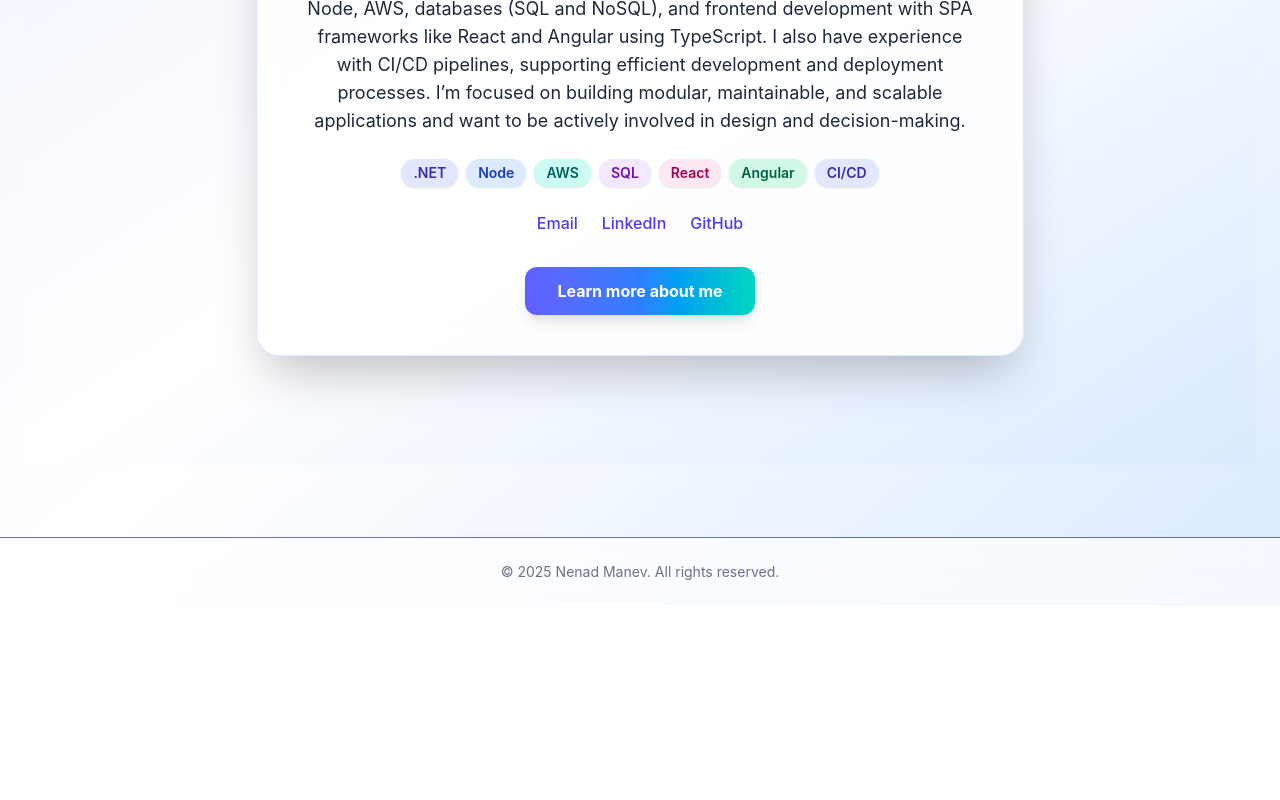
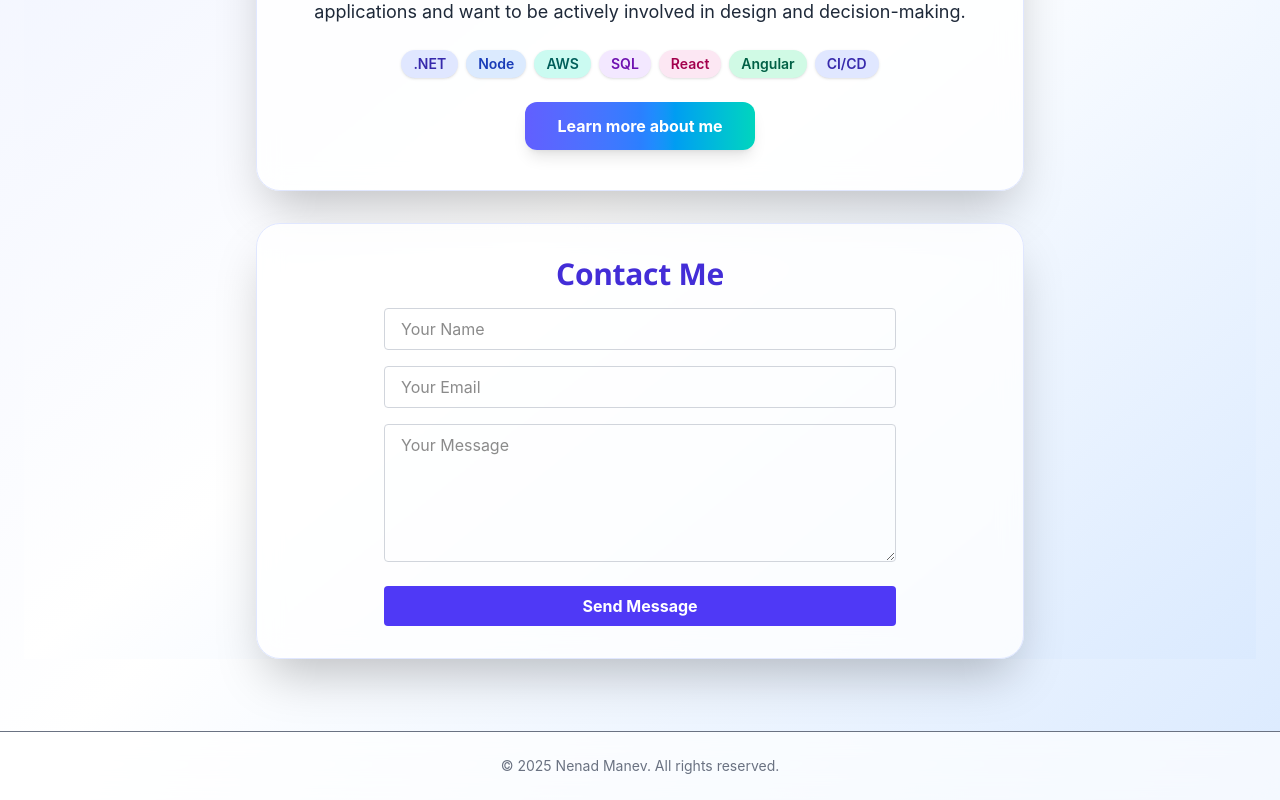
Before and after one commit to ManevN/portfolio-website, a Next.js app in the folder my-portfolio/: page / in a window 1280 px wide. Shown: the part 463-1263 px from the top of the page. Before the commit the page ends 1069 px from the top, so only its background shows below. Built offline with nearby package versions, Linux system fonts and the light colour scheme.

Commit message:
update contact informations

```diff
--- a/my-portfolio/src/app/about/page.tsx
+++ b/my-portfolio/src/app/about/page.tsx
@@ -17,6 +17,7 @@ export default function About() {
           {/* <li><strong>Mobile:</strong> {aboutMe.contact.mobile}</li> */}
           <li><strong>LinkedIn:</strong> <a href={`https://linkedin.com/in/${aboutMe.contact.linkedin}`} target="_blank" className="text-indigo-600 hover:underline" rel="noreferrer">{aboutMe.contact.linkedin}</a></li>
           <li><strong>GitHub:</strong> <a href={`https://github.com/${aboutMe.contact.github}`} target="_blank" className="text-indigo-600 hover:underline" rel="noreferrer">{aboutMe.contact.github}</a></li>
+          <li><strong>Stack Overflow:</strong> <a href="https://stackoverflow.com/users/15568047/nenadm" target="_blank" className="text-indigo-600 hover:underline" rel="noreferrer">nenadm</a></li>
         </ul>
       </section>
 
--- a/my-portfolio/src/app/page.tsx
+++ b/my-portfolio/src/app/page.tsx
@@ -11,8 +11,8 @@ const tagColors = [
 
 export default function Home() {
   return (
-    <main className="min-h-screen flex items-center justify-center bg-gradient-to-br from-indigo-50 via-white to-blue-100 dark:from-gray-900 dark:via-gray-950 dark:to-indigo-900 transition-colors">
-      <section className="w-full max-w-3xl mx-auto p-8 rounded-3xl shadow-2xl bg-white/80 dark:bg-gray-900/80 backdrop-blur-md flex flex-col items-center text-center border border-indigo-100 dark:border-gray-800">
+    <main className="min-h-screen flex flex-col items-center justify-center bg-gradient-to-br from-indigo-50 via-white to-blue-100 dark:from-gray-900 dark:via-gray-950 dark:to-indigo-900 transition-colors">
+      <section className="w-full max-w-3xl mx-auto p-8 rounded-3xl shadow-2xl bg-white/80 dark:bg-gray-900/80 backdrop-blur-md flex flex-col items-center text-center border border-indigo-100 dark:border-gray-800 mb-8">
         <h1 className="text-5xl font-extrabold mb-2 bg-gradient-to-r from-indigo-600 via-blue-500 to-teal-400 bg-clip-text text-transparent drop-shadow-lg">{aboutMe.name}</h1>
         <h2 className="text-2xl font-semibold text-indigo-700 dark:text-indigo-300 mb-4">{aboutMe.title}</h2>
         <p className="mb-6 text-lg text-gray-800 dark:text-gray-200 max-w-2xl">{aboutMe.summary}</p>
@@ -28,30 +28,7 @@ export default function Home() {
           ))}
         </div>
 
-        <div className="flex gap-6 mb-8">
-          <a
-            href={`mailto:${aboutMe.contact.email}`}
-            className="text-indigo-600 dark:text-indigo-300 hover:text-blue-600 dark:hover:text-blue-400 font-medium transition-colors"
-          >
-            Email
-          </a>
-          <a
-            href={`https://linkedin.com/in/${aboutMe.contact.linkedin}`}
-            target="_blank"
-            rel="noreferrer"
-            className="text-indigo-600 dark:text-indigo-300 hover:text-blue-600 dark:hover:text-blue-400 font-medium transition-colors"
-          >
-            LinkedIn
-          </a>
-          <a
-            href={`https://github.com/${aboutMe.contact.github}`}
-            target="_blank"
-            rel="noreferrer"
-            className="text-indigo-600 dark:text-indigo-300 hover:text-blue-600 dark:hover:text-blue-400 font-medium transition-colors"
-          >
-            GitHub
-          </a>
-        </div>
+        {/* Contact links removed as requested */}
 
         <a
           href="/about"
@@ -60,6 +37,44 @@ export default function Home() {
           Learn more about me
         </a>
       </section>
+
+      <section className="w-full max-w-3xl mx-auto p-8 rounded-3xl shadow-2xl bg-white/80 dark:bg-gray-900/80 backdrop-blur-md flex flex-col items-center text-center border border-indigo-100 dark:border-gray-800">
+        <h2 className="text-3xl font-bold mb-4 text-indigo-700 dark:text-indigo-300">Contact Me</h2>
+        {/* Stack Overflow link removed as requested */}
+        <form
+          action="https://formspree.io/f/xovdqwyy"
+          method="POST"
+          className="w-full max-w-lg mx-auto flex flex-col gap-4"
+        >
+          <input
+            type="text"
+            name="name"
+            required
+            placeholder="Your Name"
+            className="px-4 py-2 rounded border border-gray-300 focus:outline-none focus:ring-2 focus:ring-indigo-400"
+          />
+          <input
+            type="email"
+            name="email"
+            required
+            placeholder="Your Email"
+            className="px-4 py-2 rounded border border-gray-300 focus:outline-none focus:ring-2 focus:ring-indigo-400"
+          />
+          <textarea
+            name="message"
+            required
+            placeholder="Your Message"
+            rows={5}
+            className="px-4 py-2 rounded border border-gray-300 focus:outline-none focus:ring-2 focus:ring-indigo-400"
+          />
+          <button
+            type="submit"
+            className="bg-indigo-600 hover:bg-indigo-700 text-white font-bold py-2 px-6 rounded transition-colors mt-2"
+          >
+            Send Message
+          </button>
+        </form>
+      </section>
     </main>
   );
 }
```
